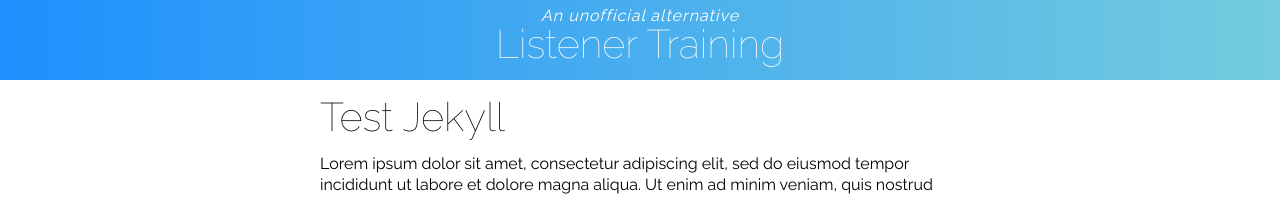
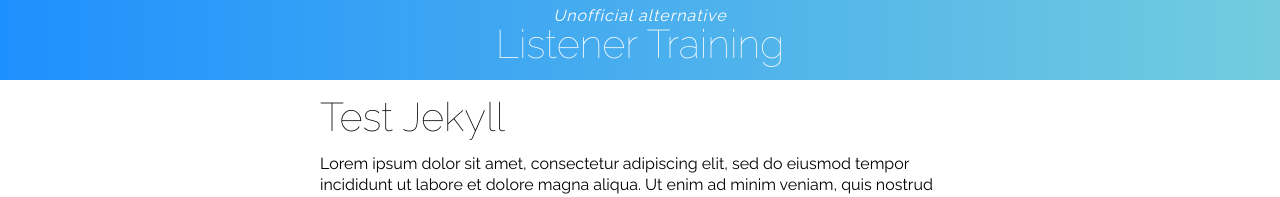
Before and after one commit to RarelyCharlie/rarelycharlie.github.io, a Jekyll site: the page built from test.md, in a window 1280 px wide. Shown: the top 197 px of the page. Built offline with Jekyll 4.4.1, drawn with Linux system fonts in a browser that asks for light colours; nearby versions of some CDN libraries.

```diff
--- a/_layouts/listen.html
+++ b/_layouts/listen.html
@@ -205,7 +205,7 @@ reviewpage = function () {
 </script>
 </head>
 <body data-version="{{ page.version }}">
-<div id="header"><span>An unofficial alternative</span><h2>Listener Training</h2></div>
+<div id="header"><span>Unofficial alternative</span><h2>Listener Training</h2></div>
 <div id="content">
 <h1 data-section="{{ page.serial }}">{{ page.title }}</h1>
 {{ content }}
```
